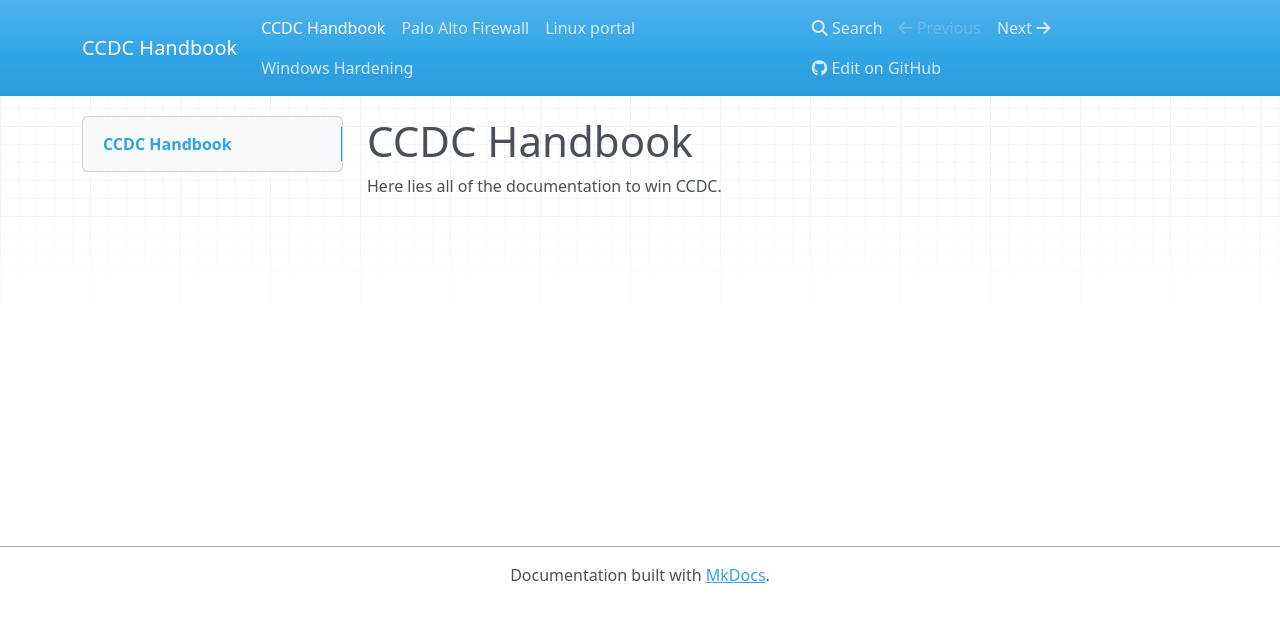
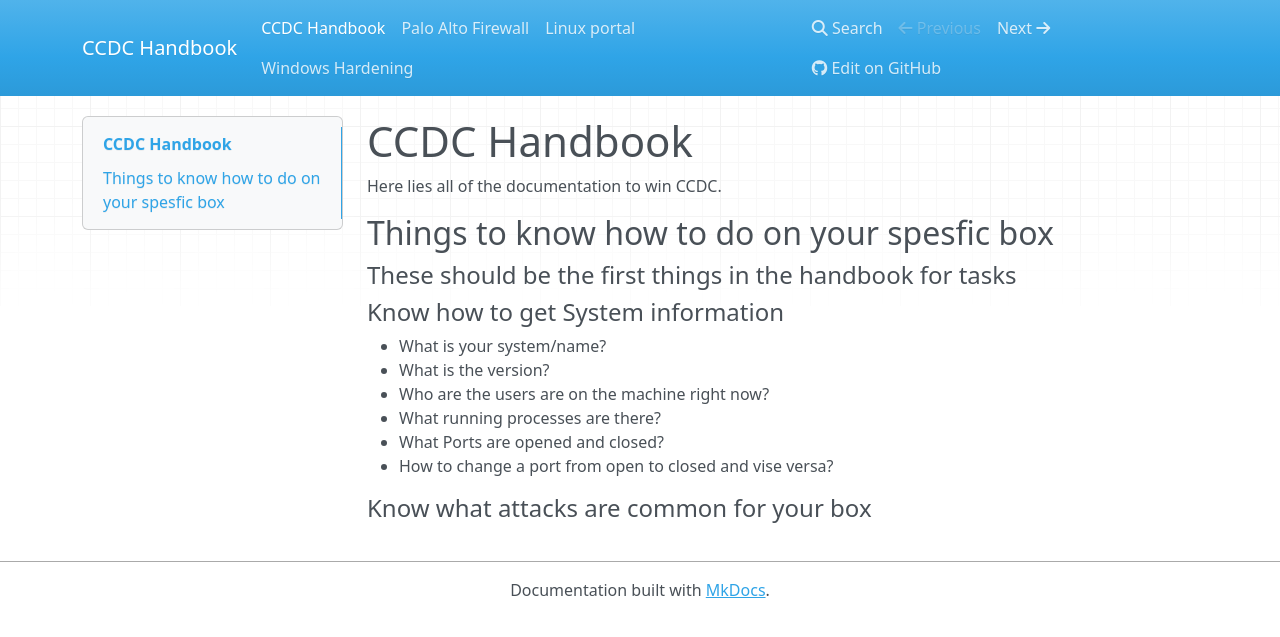
Before and after one commit to ius-csg/ccdc-handbook, an MkDocs documentation site: the page built from docs/index.md, in a window 1280 px wide. Shown: the top 637 px of the page. Built offline with MkDocs 1.6.1, drawn with Linux system fonts in a browser that asks for light colours; nearby versions of some CDN libraries.

Commit message:
Update index.md

```diff
--- a/docs/index.md
+++ b/docs/index.md
@@ -1,3 +1,17 @@
 # CCDC Handbook
 
 Here lies all of the documentation to win CCDC.
+
+## Things to know how to do on your spesfic box
+
+#### These should be the first things in the handbook for tasks
+
+#### Know how to get System information
+- What is your system/name?
+- What is the version?
+- Who are the users are on the machine right now?
+- What running processes are there?
+- What Ports are opened and closed?
+- How to change a port from open to closed and vise versa?
+
+#### Know what attacks are common for your box
```
